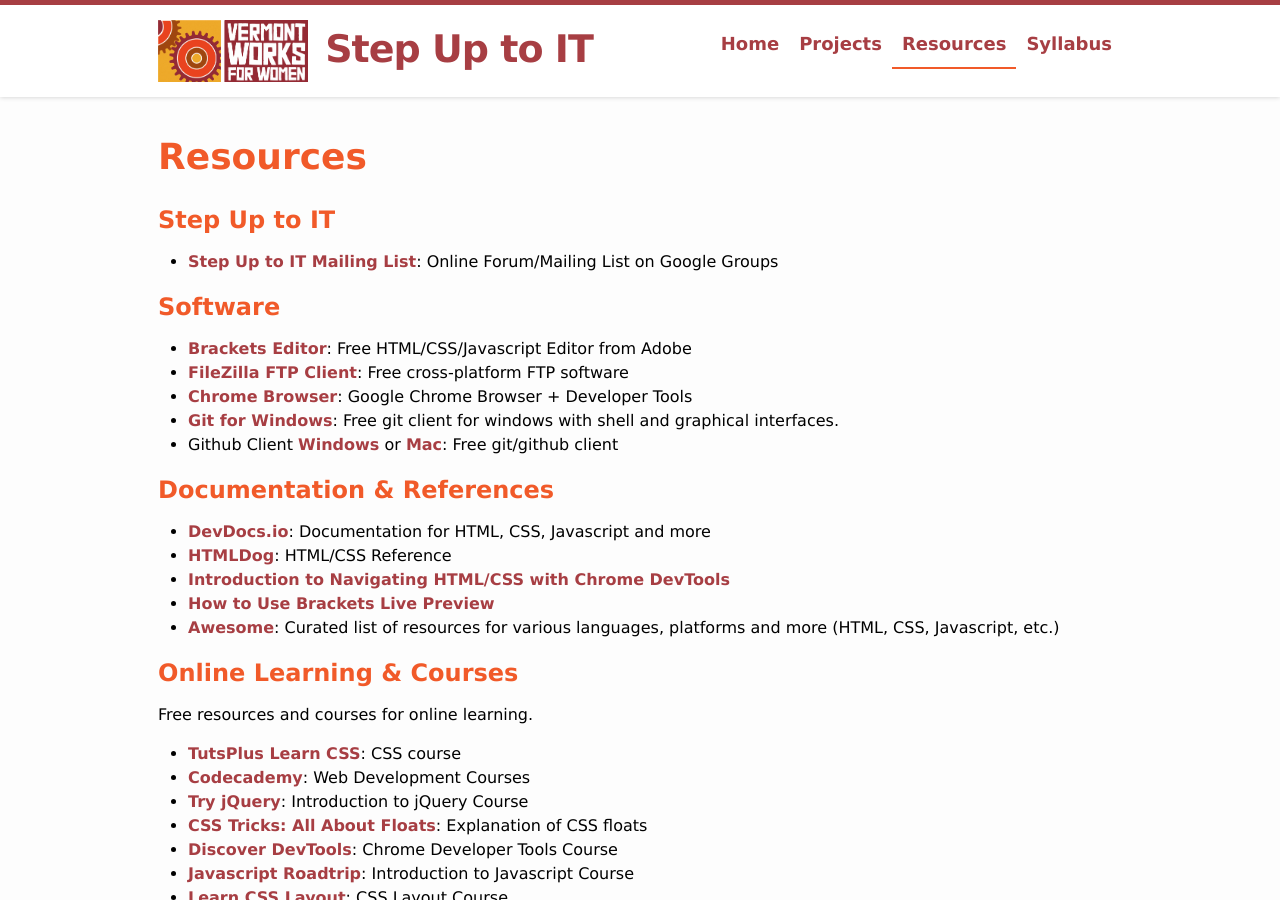
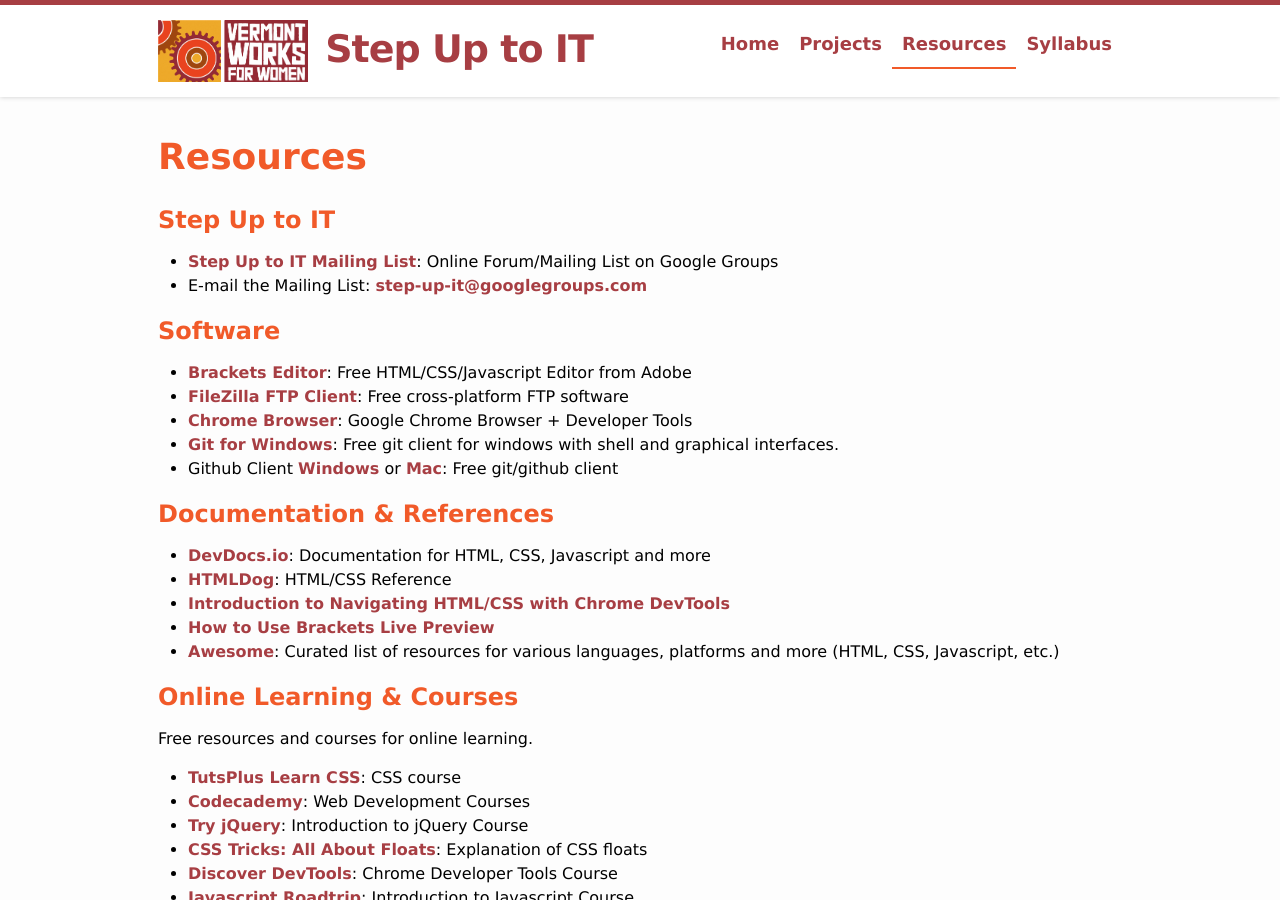
Before and after one commit to jennybeaudin/step-up-it, a Jekyll site: the page built from resource.md, in a window 1280 px wide and 900 px high. Built offline with Jekyll 4.4.1, drawn with Linux system fonts in a browser that asks for light colours.

Commit message:
Add a link to email the mailing list.

```diff
--- a/resource.md
+++ b/resource.md
@@ -8,6 +8,7 @@
 -------------
 
 -   [Step Up to IT Mailing List](https://groups.google.com/forum/#!members/step-up-it): Online Forum/Mailing List on Google Groups
+-   E-mail the Mailing List: [step-up-it@googlegroups.com](mailto:step-up-it@googlegroups.com)
 
 Software
 --------
```
